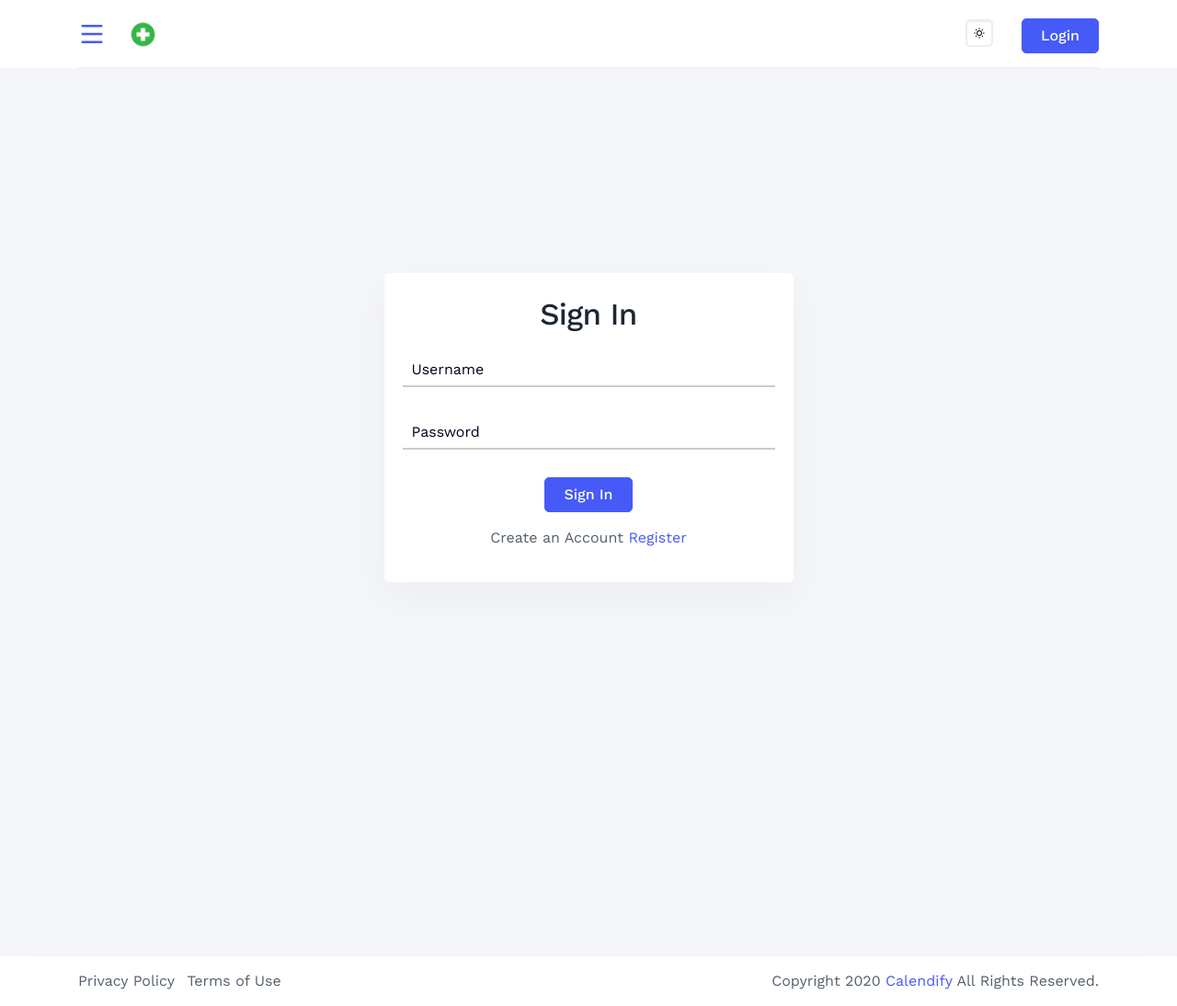
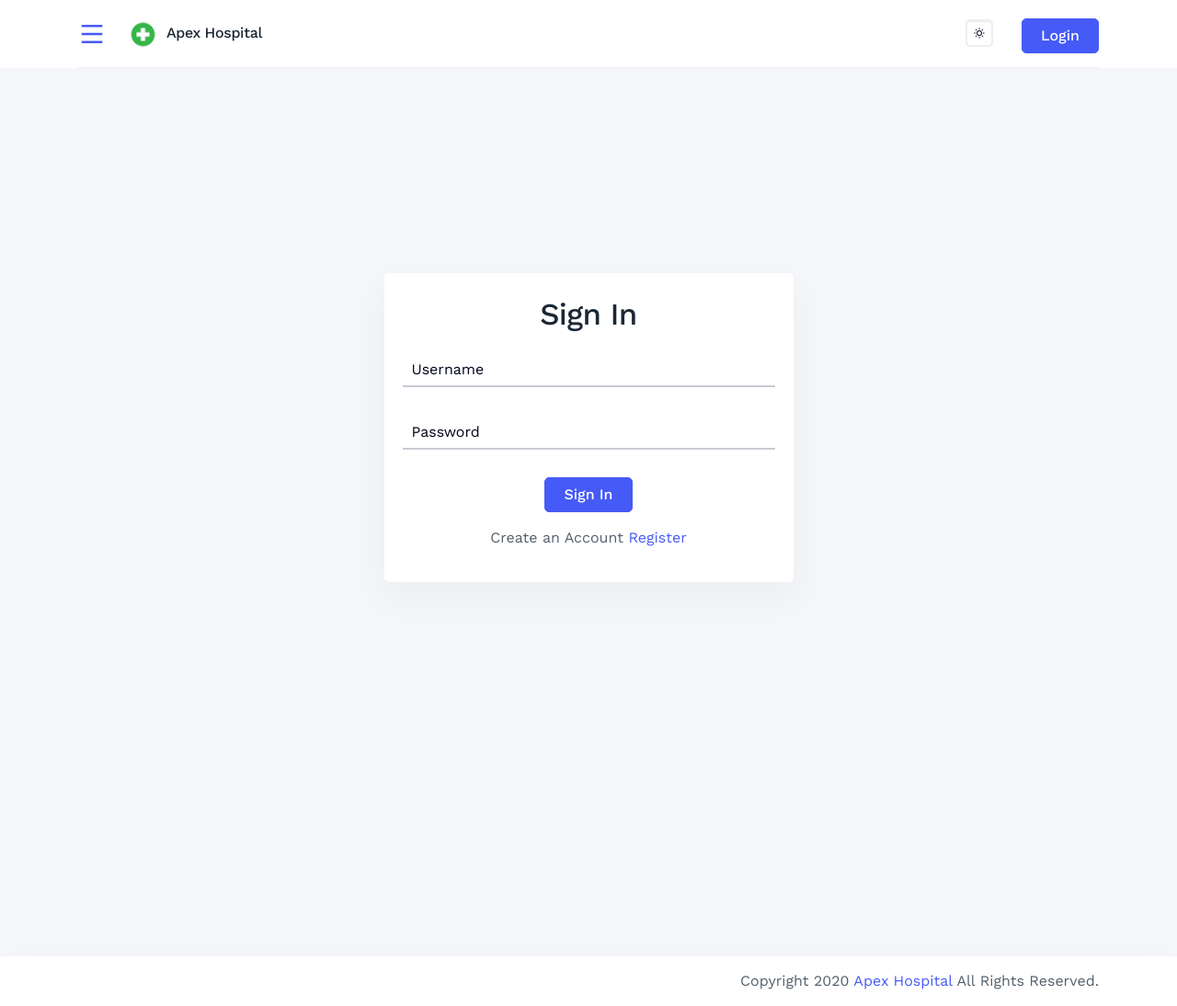
Before and after one commit to shiblirz92/Appointment-booking, a CodeIgniter app: page /Appointment-booking/login in a window 1280 px wide. Shown: the whole page at 92% size. Run offline with CodeIgniter, Linux system fonts and the light colour scheme; some libraries are stand-ins or nearby versions.

Commit message:
final edit

```diff
--- a/application/views/includes/footer.php
+++ b/application/views/includes/footer.php
@@ -3,12 +3,12 @@
             <div class="row">
                 <div class="col-lg-6">
                     <ul class="list-inline mb-0">
-                        <li class="list-inline-item"><a href="privacy-policy.html">Privacy Policy</a></li>
-                        <li class="list-inline-item"><a href="terms-of-service.html">Terms of Use</a></li>
+                        <li class="list-inline-item"><a href="privacy-policy.html"> </a></li>
+                        <li class="list-inline-item"><a href="terms-of-service.html"> </a></li>
                     </ul>
                 </div>
                 <div class="col-lg-6 text-right">
-                    Copyright 2020 <a href="#">Calendify</a> All Rights Reserved.
+                    Copyright 2020 <a href="#">Apex Hospital</a> All Rights Reserved.
                 </div>
             </div>
         </div>
--- a/application/views/includes/header.php
+++ b/application/views/includes/header.php
@@ -5,7 +5,7 @@
             <div class="iq-navbar-logo d-flex align-items-center justify-content-between">
                <i class="ri-menu-line wrapper-menu"></i>
                <a href="<?php echo base_url() ?>" class="header-logo">
-               <img src="<?php echo base_url() ?>assets/images/logo.png" class="img-fluid rounded-normal light-logo" alt="Apex Hospital">
+               <h3 style="font-size:1rem">  <img src="<?php echo base_url() ?>assets/images/logo.png" class="img-fluid rounded-normal light-logo" alt="Apex Hospital">Apex Hospital</h3>
                <img src="<?php echo base_url() ?>assets/images/logo-white.png" class="img-fluid rounded-normal darkmode-logo d-none" alt="logo">
                </a>
             </div>
```
Also changed, not shown: application/views/Homepage.php (+5 -5 lines), application/views/profile.php (+3 -10 lines).
